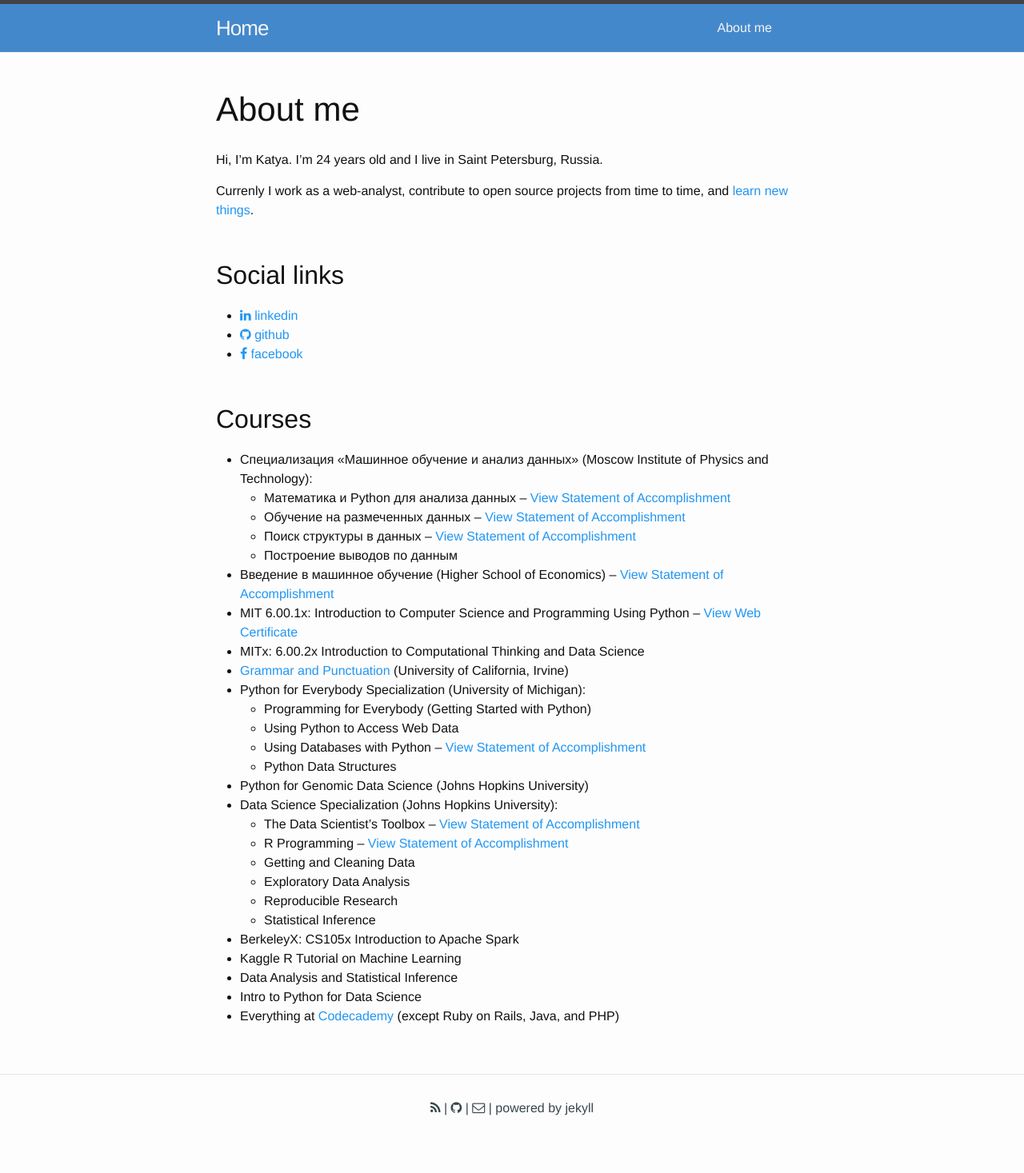
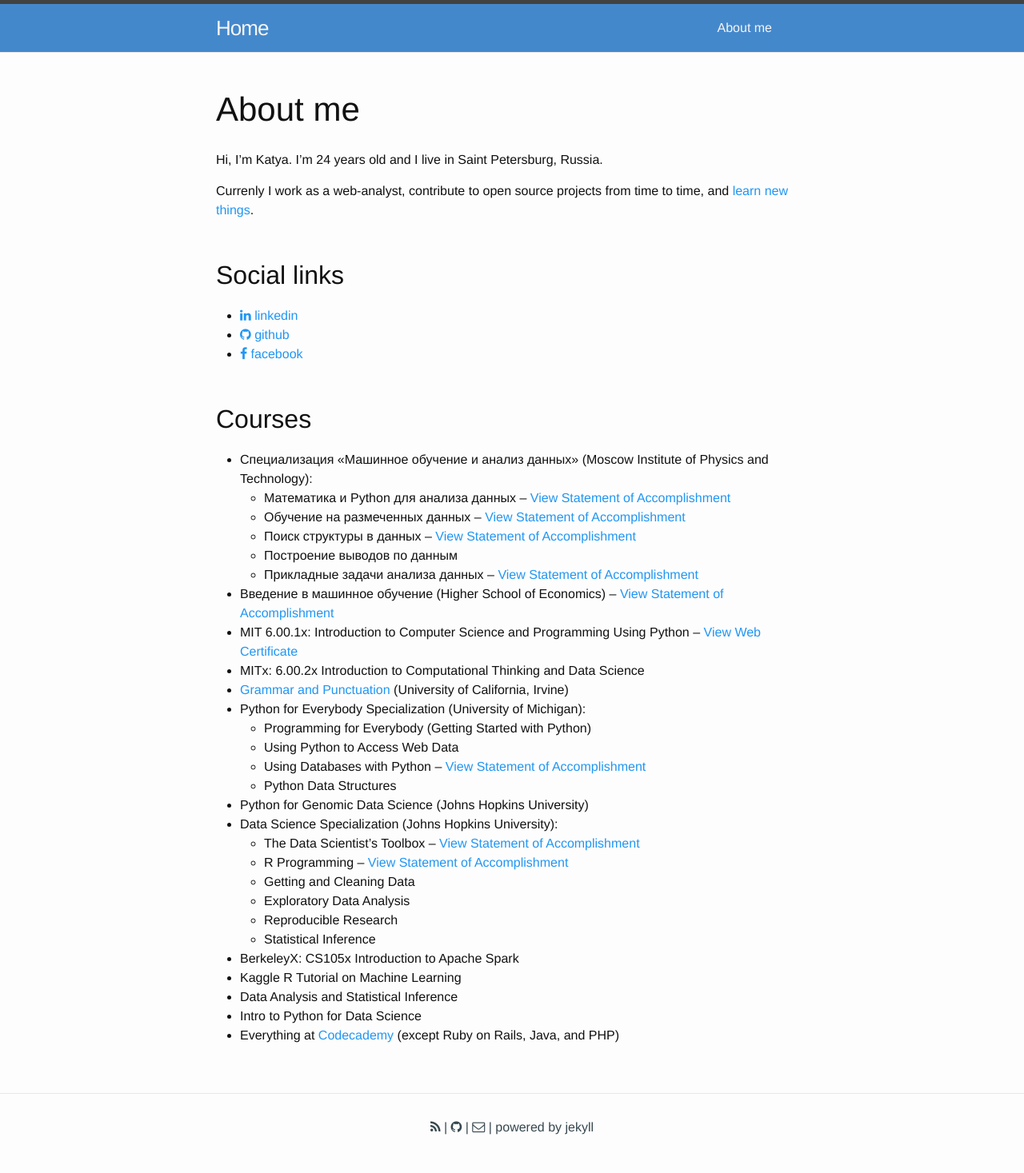
Before and after one commit to demidovakatya/demidovakatya.github.io, a Jekyll site: the page built from about.md, in a window 1280 px wide. Shown: the whole page at 80% size. Built offline with Jekyll 4.4.1, drawn with Linux system fonts in a browser that asks for light colours; nearby versions of some CDN libraries; before the commit the page ends 1443 px from its top, so only the background shows below that.

Commit message:
updated about

```diff
--- a/about.md
+++ b/about.md
@@ -21,6 +21,7 @@
     * Обучение на размеченных данных – <a href="https://www.coursera.org/account/accomplishments/certificate/7HJB389DV53Y" target="_blank">View Statement of Accomplishment</a>
     * Поиск структуры в данных – <a href="https://www.coursera.org/account/accomplishments/certificate/7HJB389DV53Y" target="_blank">View Statement of Accomplishment</a>
     * Построение выводов по данным
+    * Прикладные задачи анализа данных – <a href="https://www.coursera.org/account/accomplishments/certificate/HYEGEKU7BW3H" target="_blank">View Statement of Accomplishment</a>
 * Введение в машинное обучение (Higher School of Economics) – <a href="https://www.coursera.org/account/accomplishments/records/WUPNNFRC9R9U" target="_blank">View Statement of Accomplishment</a>
 * MIT 6.00.1x: Introduction to Computer Science and Programming Using Python – <a href="https://courses.edx.org/certificates/a0da1fc2bfc745af9e3b2802105ff5dc" target="_blank">View Web Certificate</a>
 * MITx: 6.00.2x Introduction to Computational Thinking and Data Science
```
